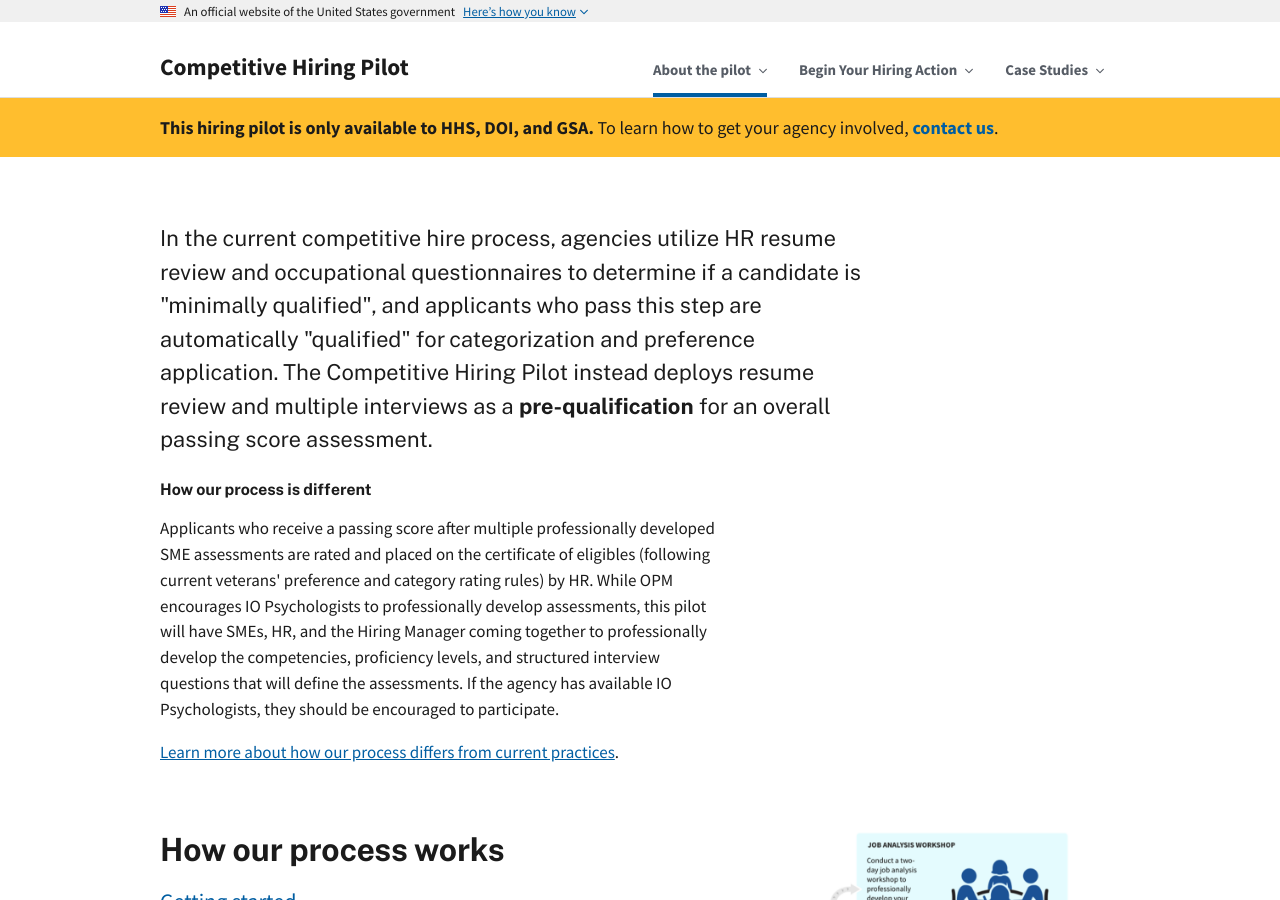
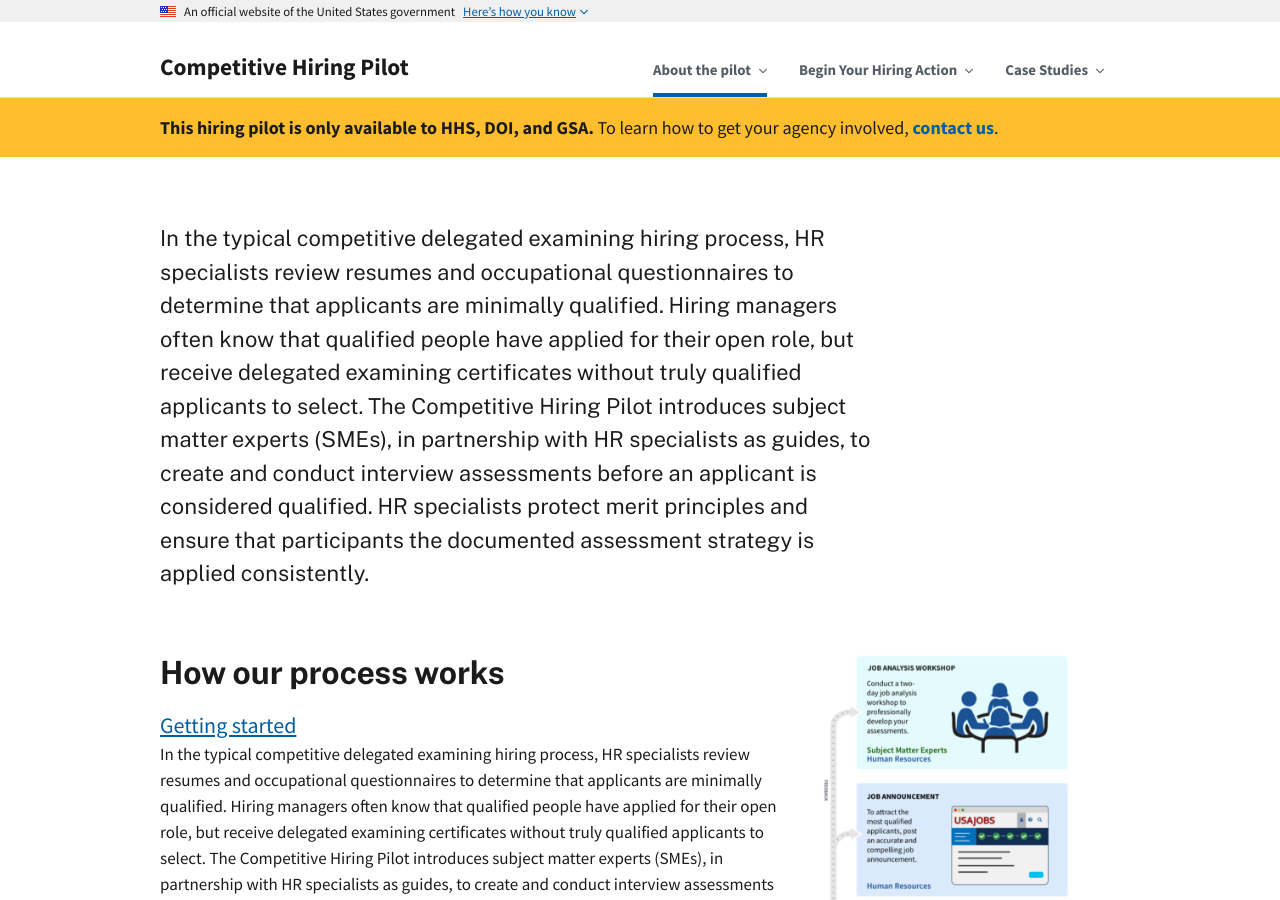
Before and after one commit to usds/SME-QA-Website, a Jekyll site: the page built from pages/about/our-process.html, in a window 1280 px wide and 900 px high. Built offline with Jekyll 4.4.1, drawn with Linux system fonts in a browser that asks for light colours; some of the changed text lies outside the part shown.

Commit message:
Creates an index for case studies. Removes incomplete getting started outline. Fixes up hierarchy of our process page.

```diff
--- a/pages/about/our-process.html
+++ b/pages/about/our-process.html
@@ -11,14 +11,8 @@
     <div class="grid-row grid-gap">
       <div class="usa-layout-docs__main desktop:grid-col-9 usa-prose">
         <p class="usa-intro">
-          In the current competitive hire process, agencies utilize HR resume review and occupational questionnaires to determine if a candidate is "minimally qualified", and applicants who pass this step are automatically "qualified" for categorization and preference application. The Competitive Hiring Pilot instead deploys resume review and multiple interviews as a <strong>pre-qualification</strong> for an overall passing score assessment.
+          In the typical competitive delegated examining hiring process, HR specialists review resumes and occupational questionnaires to determine that applicants are minimally qualified. Hiring managers often know that qualified people have applied for their open role, but receive delegated examining certificates without truly qualified applicants to select. The Competitive Hiring Pilot introduces subject matter experts (SMEs), in partnership with HR specialists as guides, to create and conduct interview assessments before an applicant is considered qualified. HR specialists protect merit principles and ensure that participants the documented assessment strategy is applied consistently.
         </p>
-        <h4>How our process is different</h4>
-        <p>
-          Applicants who receive a passing score after multiple professionally developed SME assessments are rated and placed on the certificate of eligibles (following current veterans' preference and category rating rules) by HR. While OPM encourages IO Psychologists to professionally develop assessments, this pilot will have SMEs, HR, and the Hiring Manager coming together to professionally develop the competencies, proficiency levels, and structured interview questions that will define the assessments. If the agency has available IO Psychologists, they should be encouraged to participate. </p>
-          <p>
-            <a href="{{ site.baseurl }}/about/differences/">Learn more about how our process differs from current practices</a>.
-          </p>
       </div>
     </div>
   </div>
@@ -52,3 +46,17 @@
     </div>
   </div>
 </div>
+
+<div class="grid-container">
+  <div class="grid-row grid-gap">
+    <div class="usa-layout-docs__main desktop:grid-col-9 usa-prose">
+      <h2>How our process is different</h2>
+      <p>
+        Applicants who receive a passing score after multiple professionally developed SME assessments are rated and placed on the certificate of eligibles (following current veterans' preference and category rating rules) by HR. While OPM encourages IO Psychologists to professionally develop assessments, this pilot will have SMEs, HR, and the Hiring Manager coming together to professionally develop the competencies, proficiency levels, and structured interview questions that will define the assessments. If the agency has available IO Psychologists, they should be encouraged to participate.
+      </p>
+      <p>
+        <a href="{{ site.baseurl }}/about/differences/">Learn more about how our process differs from current practices</a>.
+      </p>
+    </div>
+  </div>
+</div>
--- a/pages/home.html
+++ b/pages/home.html
@@ -67,7 +67,7 @@
       </a>
     </div>
     <div class="chp-home-features__container">
-      <a class="chp-home-featured" href="{{ site.baseurl }}/case-studies/hhs/">
+      <a class="chp-home-featured" href="{{ site.baseurl }}/case-studies/">
         <h4 class="chp-home__sub-title">Case studies</h4>
         <div class="chp-home-featured__figure">
           {% include svg/check-circle.svg %}
```
Also changed, not shown: _data/_getting-started-subnav.yml (added, +14 -0 lines), _data/navigation.yml (+0 -13 lines), pages/case-studies/index.md (added, +14 -0 lines), pages/phases/getting-started/index.md (+2 -1 lines).
